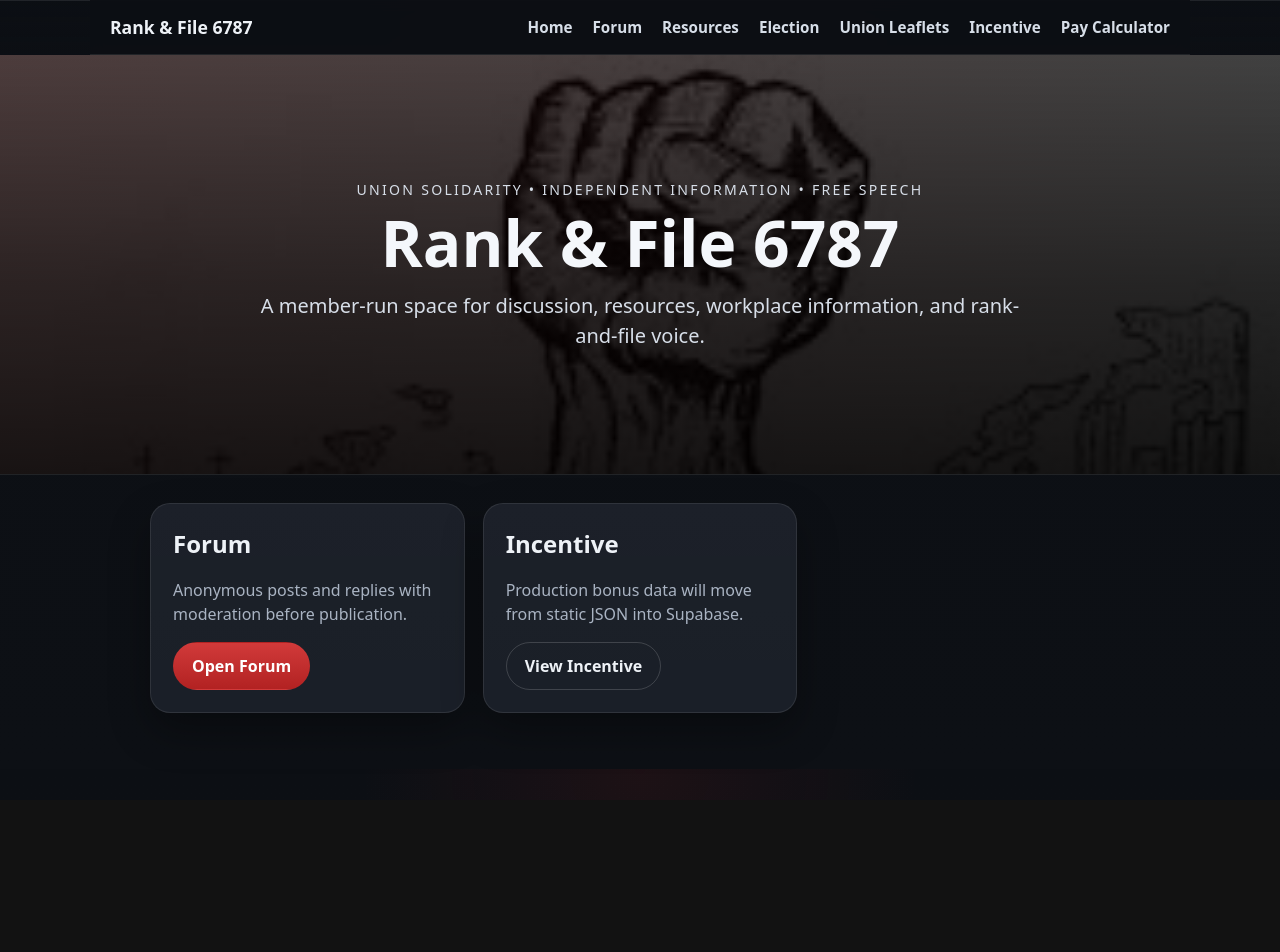
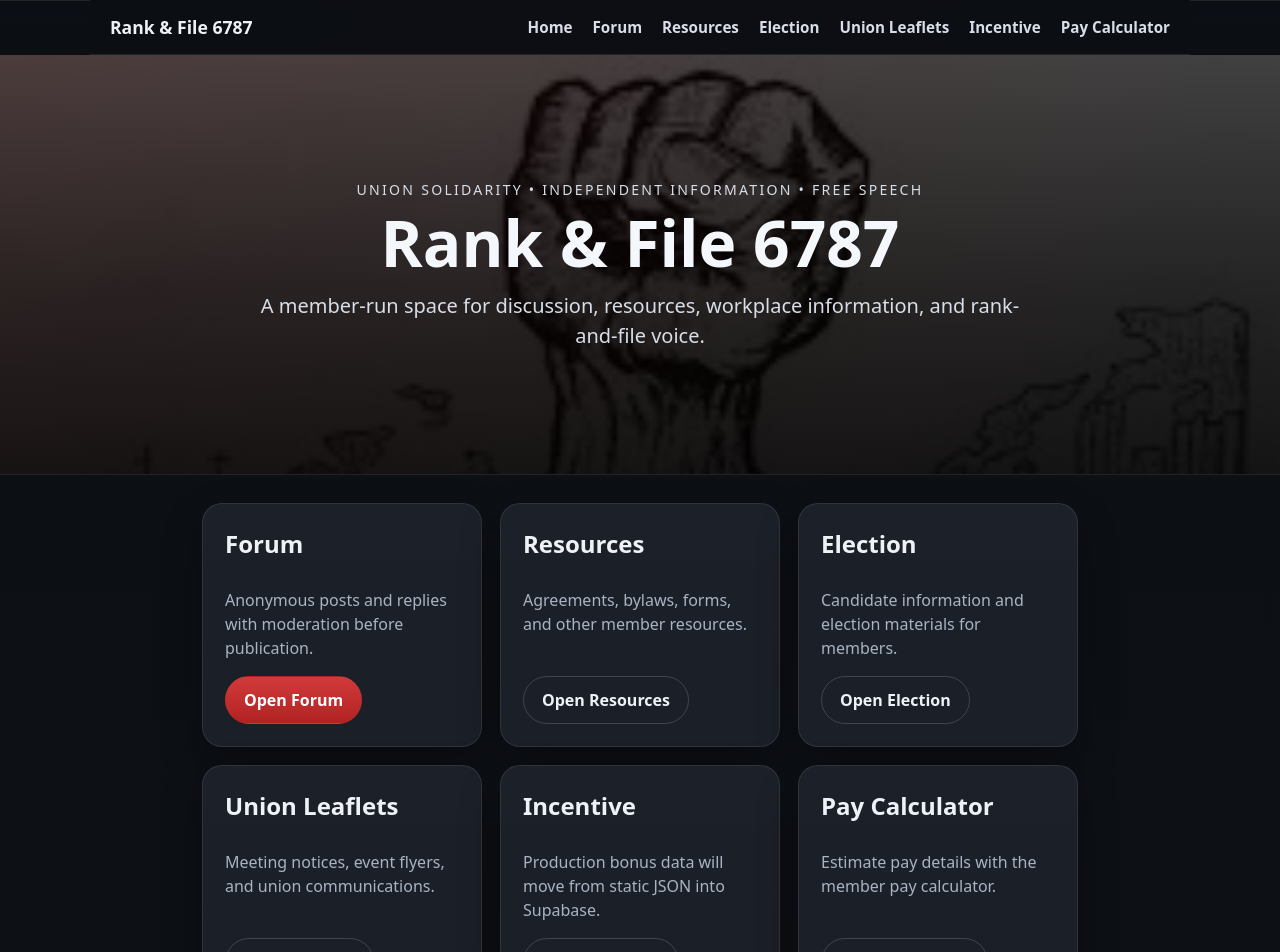
Before and after one commit to rankfile6787/RanknFile6787, a Next.js app: page / in a window 1280 px wide. Shown: the top 952 px of the page. Before the commit the page ends 800 px from the top, so only its background shows below. Built offline with nearby package versions, Linux system fonts and the light colour scheme.

Commit message:
Add centered homepage navigation cards

```diff
--- a/app/globals.css
+++ b/app/globals.css
@@ -190,6 +190,24 @@ h2 {
   display: grid;
   grid-template-columns: repeat(3, minmax(0, 1fr));
   gap: 18px;
+}
+
+.home-grid {
+  display: grid;
+  grid-template-columns: repeat(auto-fit, minmax(240px, 280px));
+  justify-content: center;
+  gap: 18px;
+}
+
+.home-card {
+  display: flex;
+  min-height: 210px;
+  flex-direction: column;
+  align-items: flex-start;
+}
+
+.home-card .btn {
+  margin-top: auto;
 }
 
 .panel,
--- a/app/page.tsx
+++ b/app/page.tsx
@@ -15,19 +15,47 @@ export default function HomePage() {
       </header>
 
       <main className="container">
-        <section className="grid">
-          <article className="panel">
+        <section className="home-grid">
+          <article className="panel home-card">
             <h2>Forum</h2>
             <p className="muted">Anonymous posts and replies with moderation before publication.</p>
             <Link className="btn primary" href="/forum">
               Open Forum
             </Link>
           </article>
-          <article className="panel">
+          <article className="panel home-card">
+            <h2>Resources</h2>
+            <p className="muted">Agreements, bylaws, forms, and other member resources.</p>
+            <Link className="btn" href="/resources">
+              Open Resources
+            </Link>
+          </article>
+          <article className="panel home-card">
+            <h2>Election</h2>
+            <p className="muted">Candidate information and election materials for members.</p>
+            <Link className="btn" href="/election">
+              Open Election
+            </Link>
+          </article>
+          <article className="panel home-card">
+            <h2>Union Leaflets</h2>
+            <p className="muted">Meeting notices, event flyers, and union communications.</p>
+            <Link className="btn" href="/union-leaflets">
+              Open Leaflets
+            </Link>
+          </article>
+          <article className="panel home-card">
             <h2>Incentive</h2>
             <p className="muted">Production bonus data will move from static JSON into Supabase.</p>
             <Link className="btn" href="/production-bonus">
               View Incentive
+            </Link>
+          </article>
+          <article className="panel home-card">
+            <h2>Pay Calculator</h2>
+            <p className="muted">Estimate pay details with the member pay calculator.</p>
+            <Link className="btn" href="/paycalc">
+              Open Calculator
             </Link>
           </article>
         </section>
```
